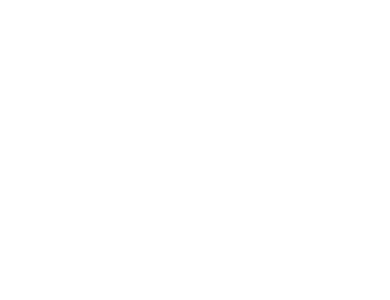
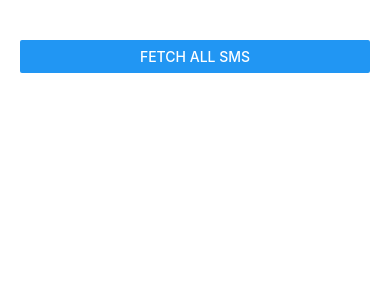
Before and after one commit to Mohangupta495/expensify, a React Native app: screen / in a window 390 px wide. Shown: the top 300 px of the page. Built offline with nearby package versions, Linux system fonts and the light colour scheme.

Commit message:
all native side setup done

```diff
--- a/App.tsx
+++ b/App.tsx
@@ -1,101 +1,95 @@
 import React, { useEffect, useState } from 'react';
-import { View, Text, FlatList, StyleSheet, StatusBar } from 'react-native';
-import NativeSMSReader, { SMS } from './specs/NativeSMSReader';
+import {
+  View,
+  Text,
+  FlatList,
+  StyleSheet,
+  StatusBar,
+  ActivityIndicator,
+  Button,
+  NativeEventEmitter,
+  NativeModules,
+} from 'react-native';
+
+import NativeSMSReader from './specs/NativeSMSReader';
 import TransactionDB from './specs/NativeTransactionDBSpec';
-import smsRules from './src/data/banksJson';
-import { TxnMsg } from './src/types/types';
-import { parseSms } from './src/utils/parserLogic';
 
 const App = () => {
   const [messages, setMessages] = useState<any[]>([]);
+  const [loading, setLoading] = useState(false);
+  const [progress, setProgress] = useState<number | null>(null);
 
-  const formatTxnToDB = (msg: TxnMsg) => ({
-    address: msg.address,
-    body: msg.body,
-    amount: msg.extracted?.amount || '',
-    date: msg.extracted?.date || '',
-    type: msg.type || '',
-    pan: msg.extracted?.pan || '',
-    networkReferenceId: msg.extracted?.network_reference_id || '',
-    accountBalance: msg.extracted?.account_balance || '',
-  });
-
-  const fetchMessages = async () => {
+  // Fetch all transactions from DB
+  const loadTransactionsFromDB = async () => {
     try {
-      const dbTxns = await TransactionDB.getAllTransactions();
-      console.log(dbTxns)
-      if (dbTxns.length > 0) {
-        setMessages(dbTxns.map(txn => ({
-          ...txn,
-          body: txn.body,
-          address: txn.address,
-          amount: parseFloat(txn.amount),
-          type: txn.type,
-          extracted: {
-            amount: txn.amount,
-            date: txn.date,
-            pan: txn.pan,
-            network_reference_id: txn.network_reference_id,
-            account_balance: txn.account_balance,
-            transaction_type: txn.type,
-          }
-        })));
-        return;
-      }
-
-      return;
-      // const allSMS: SMS[] = await NativeSMSReader.getAllSMS();
-      // const parsed: TxnMsg[] = [];
-
-      // for (const msg of allSMS) {
-      //   const sender = msg.address?.split('-')[1];
-      //   const result = parseSms(smsRules, { ...msg, sender });
-
-      //   if (result && result.extracted?.amount) {
-      //     parsed.push({
-      //       ...msg,
-      //       amount: parseFloat(result.extracted.amount),
-      //       type: result.sms_type,
-      //       extracted: result.extracted,
-      //     });
-      //   }
-      // }
-
-      // if (parsed.length > 0) {
-      //   const formatted = parsed.map(formatTxnToDB);
-      //   await TransactionDB.insertTransactionsList(formatted);
-      // }
-
-      // setMessages(parsed);
-    } catch (e) {
-      console.error('Error fetching messages:', e);
+      const txns = await TransactionDB.getAllTransactions();
+      console.log(txns);
+      setMessages(txns);
+    } catch (err) {
+      console.error('Failed to load transactions:', err);
     }
   };
 
+  // Call native getAllSMS and wait for completion
+  const handleFetchSMS = async () => {
+    setLoading(true);
+    setProgress(null);
+
+    try {
+      // const result = await NativeSMSReader.getAllSMS(); // triggers native+js parsing and DB insert
+
+      // if (result === true) {
+        await loadTransactionsFromDB(); // fetch from SQLite after native flow completes
+      // }
+    } catch (err) {
+      console.error('getAllSMS failed:', err);
+    } finally {
+      setLoading(false);
+    }
+  };
+
+  // Setup progress listener
   useEffect(() => {
-    fetchMessages();
+    const emitter = new NativeEventEmitter(NativeModules.NativeSMSReader);
+    const subscription = emitter.addListener('SMS_PROGRESS', (progressValue: number) => {
+      setProgress(progressValue);
+    });
+
+    return () => subscription.remove();
+    // TransactionDB.deleteDatabase();
   }, []);
 
   return (
     <View style={styles.container}>
       <StatusBar backgroundColor="#000" barStyle="light-content" />
+      <View style={styles.buttonContainer}>
+        <Button title="Fetch All SMS" onPress={handleFetchSMS} disabled={loading} />
+        {progress !== null && (
+          <Text style={styles.progressText}>Progress: {progress}%</Text>
+        )}
+      </View>
+
+      {loading ? (
+        <ActivityIndicator size="large" color="#0000ff" style={{ marginTop: 20 }} />
+      ) : (
         <FlatList
           data={messages}
-        keyExtractor={(item, index) => `${item.address}-${index}`}
+          keyExtractor={(item, index) => `${item.sender}-${index}`}
           renderItem={({ item }) => (
             <View style={styles.item}>
               <Text style={styles.text}>{item.body}</Text>
               <Text
                 style={[
                   styles.amount,
-                { color: item.type === 'credit' ? 'green' : 'red' },
+                  { color: item.transaction_type === 'credit' ? 'green' : 'red' },
                 ]}
               >
-              ₹ {item.amount?.toFixed(2)} {item.extracted?.transaction_type}
+                ₹ {parseFloat(item.amount).toFixed(2)} {item.transaction_type}
               </Text>
             </View>
           )}
         />
+      )}
     </View>
   );
 };
@@ -105,6 +99,10 @@ const styles = StyleSheet.create({
     flex: 1,
     paddingTop: 40,
     backgroundColor: '#fff',
+  },
+  buttonContainer: {
+    paddingHorizontal: 20,
+    paddingBottom: 10,
   },
   item: {
     borderBottomWidth: 1,
@@ -121,6 +119,11 @@ const styles = StyleSheet.create({
     fontSize: 16,
     fontWeight: 'bold',
   },
+  progressText: {
+    marginTop: 10,
+    fontSize: 14,
+    color: '#555',
+  },
 });
 
 export default App;
--- a/specs/NativeTransactionDBSpec.ts
+++ b/specs/NativeTransactionDBSpec.ts
@@ -1,46 +1,50 @@
-// specs/NativeTransactionDBSpec.ts
-
 import type { TurboModule } from 'react-native';
 import { TurboModuleRegistry } from 'react-native';
 
+export interface TransactionRecord {
+  id: string;
+  sender: string;
+  body: string;
+  sms_type: string;
+  pattern_UID: string;
+  sort_UID: string;
+  account_type: string;
+
+  transaction_type: string;
+  amount: string;
+  pan: string;
+  pos: string;
+  note: string;
+  date: string;
+  network_reference_id: string;
+  account_balance: string;
+}
+
+export interface TransactionInput extends Omit<TransactionRecord, 'id'> {}
+
 export interface Spec extends TurboModule {
   insertTransaction(
-    address: string,
+    sender: string,
     body: string,
+    sms_type: string,
+    pattern_UID: string,
+    sort_UID: string,
+    account_type: string,
+    transaction_type: string,
     amount: string,
+    pan: string,
+    pos: string,
+    note: string,
     date: string,
-    type: string,
-    pan: string,
-    networkReferenceId: string,
-    accountBalance: string
+    network_reference_id: string,
+    account_balance: string
   ): Promise<string>;
 
-  insertTransactionsList(
-    transactions: {
-      address: string;
-      body: string;
-      amount: string;
-      date: string;
-      type: string;
-      pan: string;
-      networkReferenceId: string;
-      accountBalance: string;
-    }[]
-  ): Promise<string>;
+  insertTransactionsList(transactions: TransactionInput[]): Promise<string>;
 
-  getAllTransactions(): Promise<
-    {
-      id: string;
-      address: string;
-      body: string;
-      amount: string;
-      date: string;
-      type: string;
-      pan?: string;
-      network_reference_id?: string;
-      account_balance?: string;
-    }[]
-  >;
+  getAllTransactions(): Promise<TransactionRecord[]>;
+   clearAllTransactions(): Promise<string>;
+  deleteDatabase(): Promise<string>;
 }
 
 export default TurboModuleRegistry.getEnforcing<Spec>('TransactionDBModule');
```
Also changed, not shown: specs/NativeSMSReader.ts (+1 -7 lines), 5 other files (tests, documents, lock files or other folders). Lines whose indentation alone changed are shown as unchanged.
